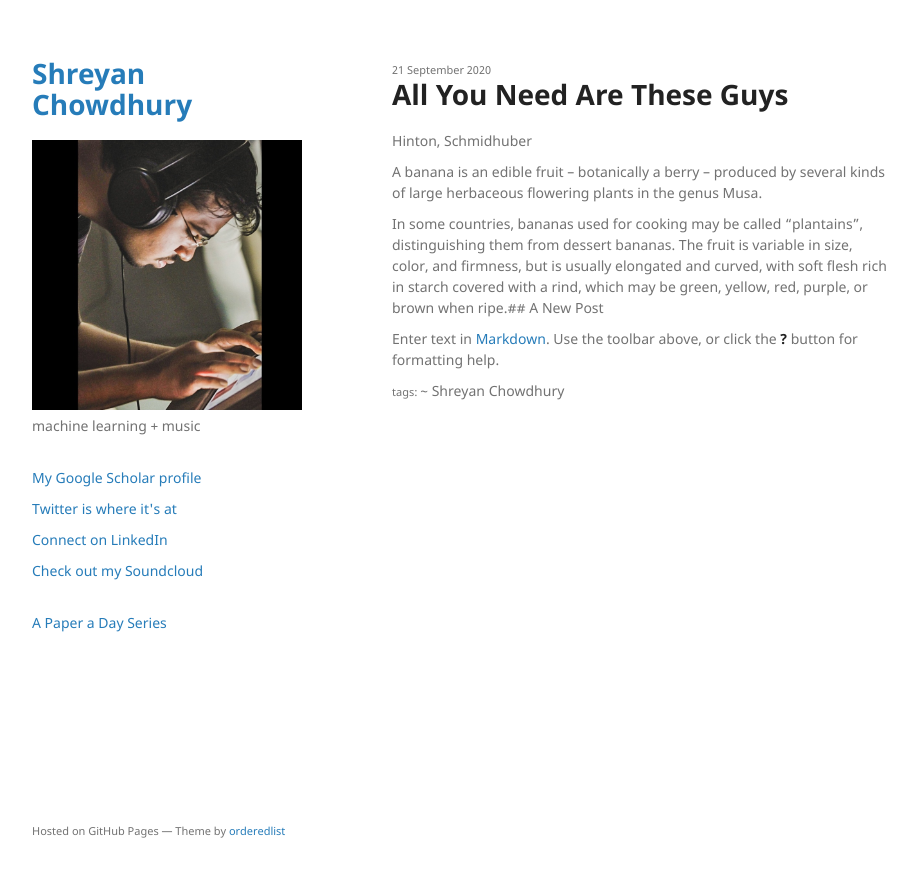
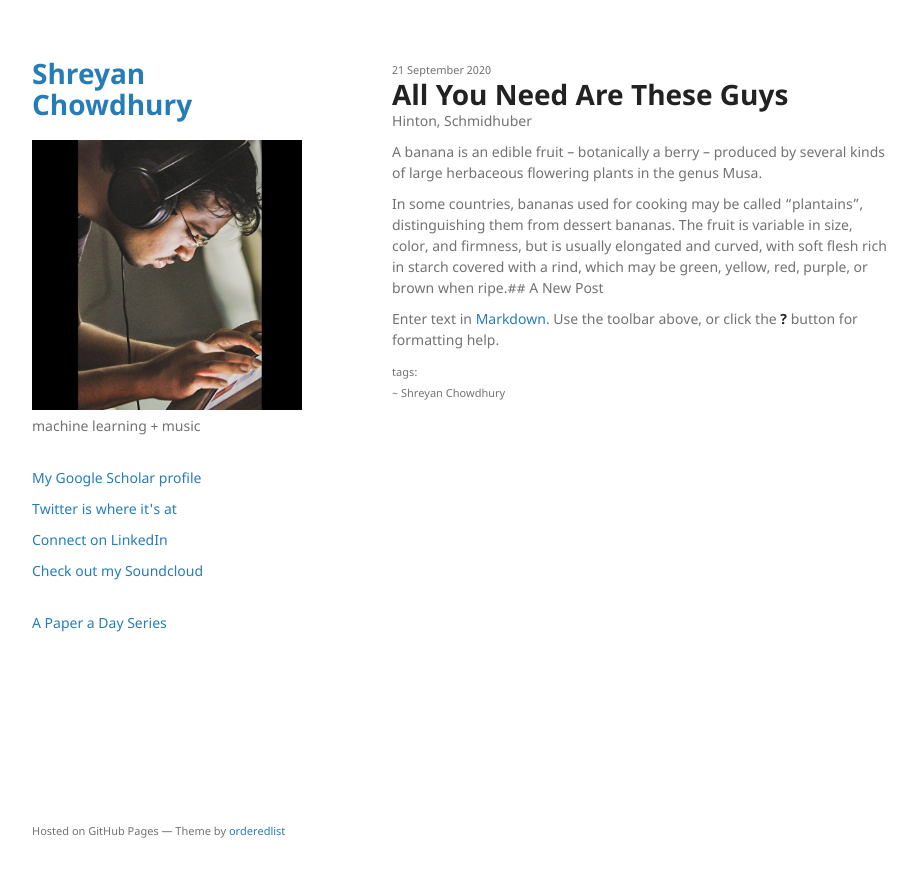
Before and after one commit to shreyanc/shreyanc.github.io, a Jekyll site: the page built from _posts/2020-09-21-all-you-need.md, in a window 1280 px wide. Shown: the top 877 px of the page, without its empty margins (178-1095 px from the left). Built offline with Jekyll 4.4.1, drawn with Linux system fonts in a browser that asks for light colours.

Commit message:
Update post.html

```diff
--- a/_layouts/post.html
+++ b/_layouts/post.html
@@ -3,7 +3,7 @@ layout: default
 published: true
 ---
 <small>{{ page.date | date: "%-d %B %Y" }}</small>
-<h1>{{ page.title }}</h1>
+<h1 style="margin:0">{{ page.title }}</h1>
 
 <p class="view">{{ page.authors }}</p>
 
@@ -12,5 +12,5 @@ published: true
 {% if page.tags %}
   <small>tags: <em>{{ page.tags | join: "</em> - <em>" }}</em></small>
 {% endif %}
-
-~ {{ page.author | default: site.author }}
+<br>
+<small>~ {{ page.author | default: site.author }}</small>
```
